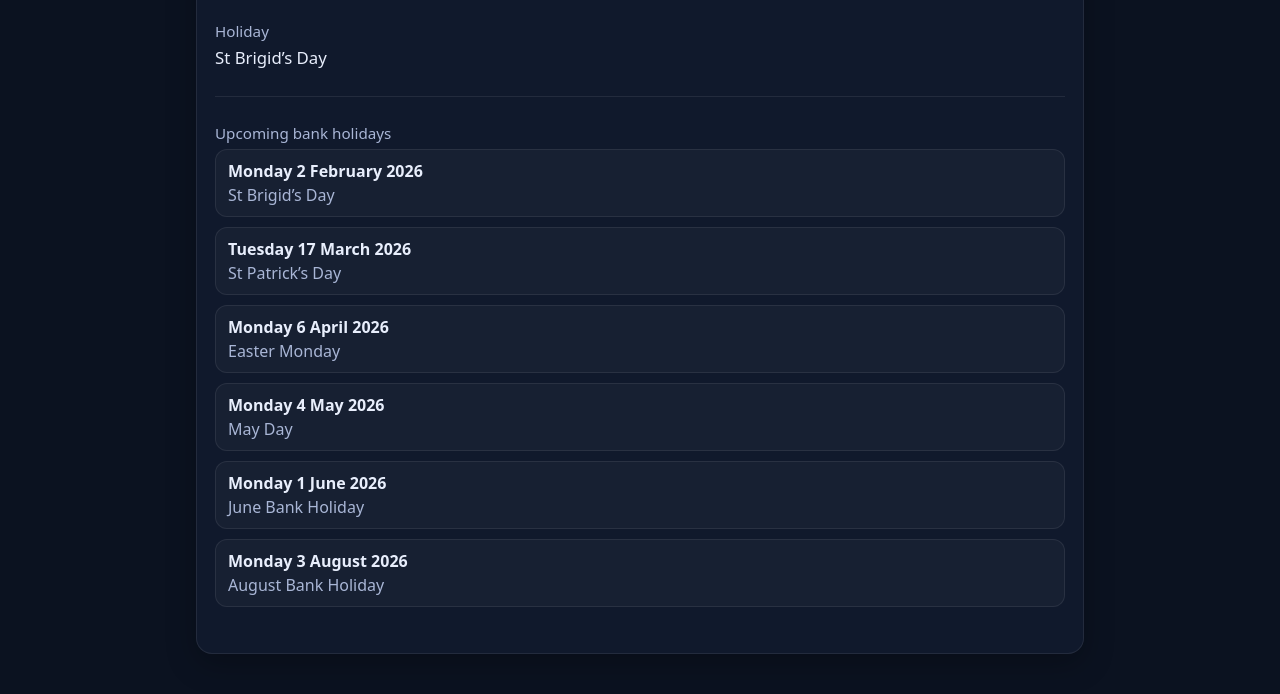
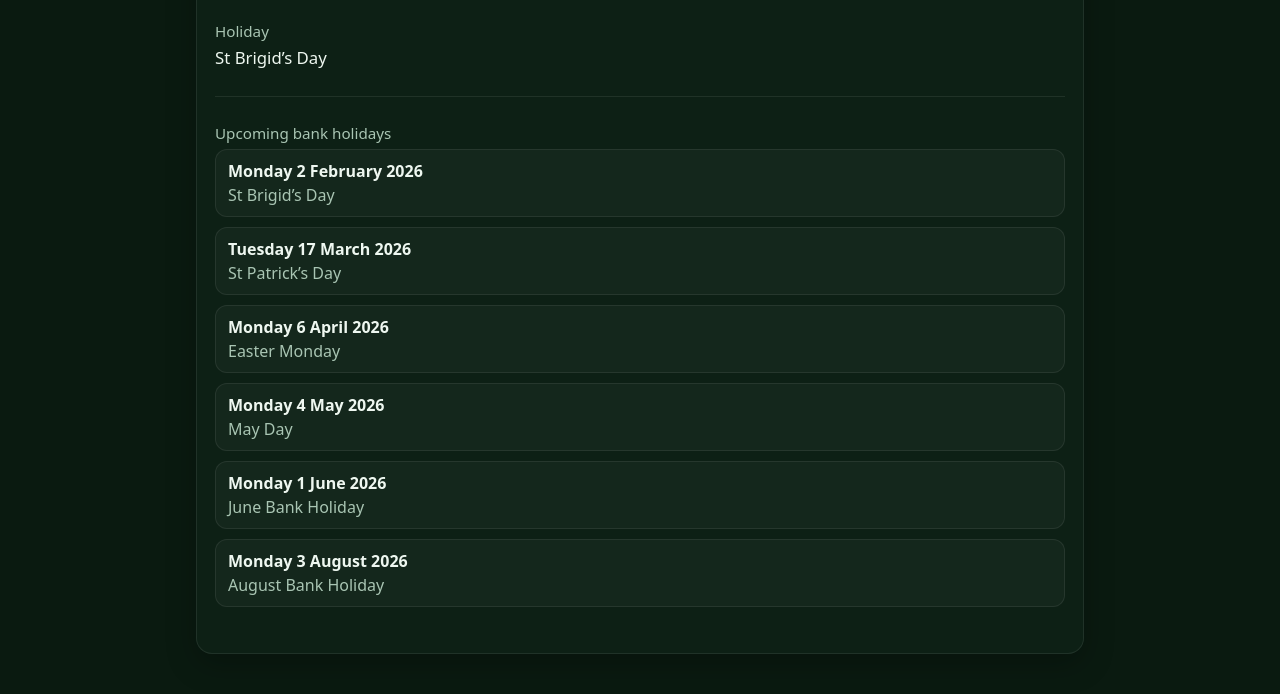
Before and after one commit to Stephen5124/bankholidaysireland, a plain HTML site: page index.html in a window 1280 px wide. Shown: the part 278-972 px from the top of the page. Drawn offline with Linux system fonts and the light colour scheme.

Commit message:
Change design and colours

```diff
--- a/index.html
+++ b/index.html
@@ -5,6 +5,7 @@
   <title>Bank Holidays Ireland — Is today or tomorrow a bank holiday?</title>
   <meta name="viewport" content="width=device-width, initial-scale=1" />
   <meta name="description" content="Find out if today or tomorrow is a bank holiday (public holiday) in Ireland. Includes the next upcoming bank holidays." />
+  <meta name="theme-color" content="#169b62" />
   <link rel="stylesheet" href="./styles.css" />
 </head>
 <body>
--- a/styles.css
+++ b/styles.css
@@ -1,11 +1,13 @@
 :root {
-  --bg: #0b1220;
-  --card: #121c2f;
-  --text: #e8eefc;
-  --muted: #a9b6d6;
-  --yes: #28c76f;
-  --no: #ff4d4f;
+  --bg: #0a1a10;            /* deep green-black */
+  --card: #0f2317;          /* dark pine */
+  --text: #eef7f0;          /* soft off-white */
+  --muted: #a9c5b3;         /* desaturated green-gray */
+  --yes: #169b62;           /* Irish green */
+  --no: #ff4d4f;            /* clear red for NO */
   --border: rgba(255,255,255,0.08);
+  --irish-green: #169b62;   /* palette var retained */
+  --irish-orange: #ff883e;  /* palette var retained */
 }
 
 * { box-sizing: border-box; }
@@ -13,128 +15,49 @@
 body {
   margin: 0;
   font-family: system-ui, -apple-system, Segoe UI, Roboto, Arial, sans-serif;
-  background: radial-gradient(1200px 600px at 30% -20%, #1a2b57 0%, var(--bg) 55%);
+  background: radial-gradient(1200px 600px at 30% -20%, #114d2a 0%, var(--bg) 55%);
   color: var(--text);
 }
 
-.container {
-  max-width: 920px;
-  margin: 0 auto;
-  padding: 22px 16px 40px;
-}
+.container { max-width: 920px; margin: 0 auto; padding: 22px 16px 40px; }
 
-.header {
-  display: flex;
-  justify-content: space-between;
-  align-items: baseline;
-  gap: 12px;
-  margin-bottom: 14px;
-}
+.header { display: flex; justify-content: space-between; align-items: baseline; gap: 12px; margin-bottom: 14px; }
 
-.brand {
-  font-weight: 800;
-  letter-spacing: 0.2px;
-}
+.brand { font-weight: 800; letter-spacing: 0.2px; }
 
-.small {
-  color: var(--muted);
-  font-size: 0.95rem;
-}
+.small { color: var(--muted); font-size: 0.95rem; }
 
-.card {
-  background: rgba(18, 28, 47, 0.85);
-  border: 1px solid var(--border);
-  border-radius: 16px;
-  padding: 18px;
-  box-shadow: 0 10px 30px rgba(0,0,0,0.25);
-}
+.card { background: rgba(15, 35, 23, 0.85); border: 1px solid var(--border); border-radius: 16px; padding: 18px; box-shadow: 0 10px 30px rgba(0,0,0,0.25); }
 
-.hero {
-  display: grid;
-  gap: 12px;
-}
+.hero { display: grid; gap: 12px; }
 
-.question {
-  font-size: 1.15rem;
-  color: var(--muted);
-}
+.question { font-size: 1.15rem; color: var(--muted); }
 
-.badge {
-  display: inline-flex;
-  align-items: center;
-  justify-content: center;
-  font-weight: 900;
-  font-size: 2.2rem;
-  letter-spacing: 1px;
-  width: 120px;
-  height: 64px;
-  border-radius: 14px;
-  border: 1px solid var(--border);
-}
+.badge { display: inline-flex; align-items: center; justify-content: center; font-weight: 900; font-size: 2.2rem; letter-spacing: 1px; width: 120px; height: 64px; border-radius: 14px; border: 1px solid var(--border); }
 
-.badge.yes { background: rgba(40, 199, 111, 0.12); color: var(--yes); }
+.badge.yes { background: rgba(22, 155, 98, 0.12); color: var(--yes); border-color: rgba(22,155,98,0.35); }
+
 .badge.no  { background: rgba(255, 77, 79, 0.12); color: var(--no); }
 
-.grid {
-  display: grid;
-  gap: 12px;
-  grid-template-columns: 1fr;
-  margin-top: 12px;
-}
+.grid { display: grid; gap: 12px; grid-template-columns: 1fr; margin-top: 12px; }
+@media (min-width: 820px) { .grid { grid-template-columns: 1fr 1fr; } }
 
-@media (min-width: 820px) {
-  .grid { grid-template-columns: 1fr 1fr; }
-}
+.row { display: grid; gap: 6px; }
 
-.row {
-  display: grid;
-  gap: 6px;
-}
+.label { color: var(--muted); font-size: 0.95rem; }
 
-.label {
-  color: var(--muted);
-  font-size: 0.95rem;
-}
+.value { font-size: 1.05rem; line-height: 1.35; }
 
-.value {
-  font-size: 1.05rem;
-  line-height: 1.35;
-}
+.hr { height: 1px; background: var(--border); margin: 14px 0; }
 
-.hr {
-  height: 1px;
-  background: var(--border);
-  margin: 14px 0;
-}
+ul.upcoming { list-style: none; padding: 0; margin: 0; display: grid; gap: 10px; }
 
-ul.upcoming {
-  list-style: none;
-  padding: 0;
-  margin: 0;
-  display: grid;
-  gap: 10px;
-}
+ul.upcoming li { display: grid; gap: 2px; padding: 10px 12px; border: 1px solid var(--border); border-radius: 12px; background: rgba(255,255,255,0.03); }
 
-ul.upcoming li {
-  display: grid;
-  gap: 2px;
-  padding: 10px 12px;
-  border: 1px solid var(--border);
-  border-radius: 12px;
-  background: rgba(255,255,255,0.03);
-}
+ul.upcoming li:hover { border-color: rgba(22,155,98,0.35); }
 
-ul.upcoming .date {
-  color: var(--text);
-  font-weight: 650;
-}
+ul.upcoming .date { color: var(--text); font-weight: 650; }
 
-ul.upcoming .name {
-  color: var(--muted);
-}
+ul.upcoming .name { color: var(--muted); }
 
-.footer {
-  margin-top: 16px;
-  color: var(--muted);
-  font-size: 0.92rem;
-}
+.footer { margin-top: 16px; color: var(--muted); font-size: 0.92rem; }
```
